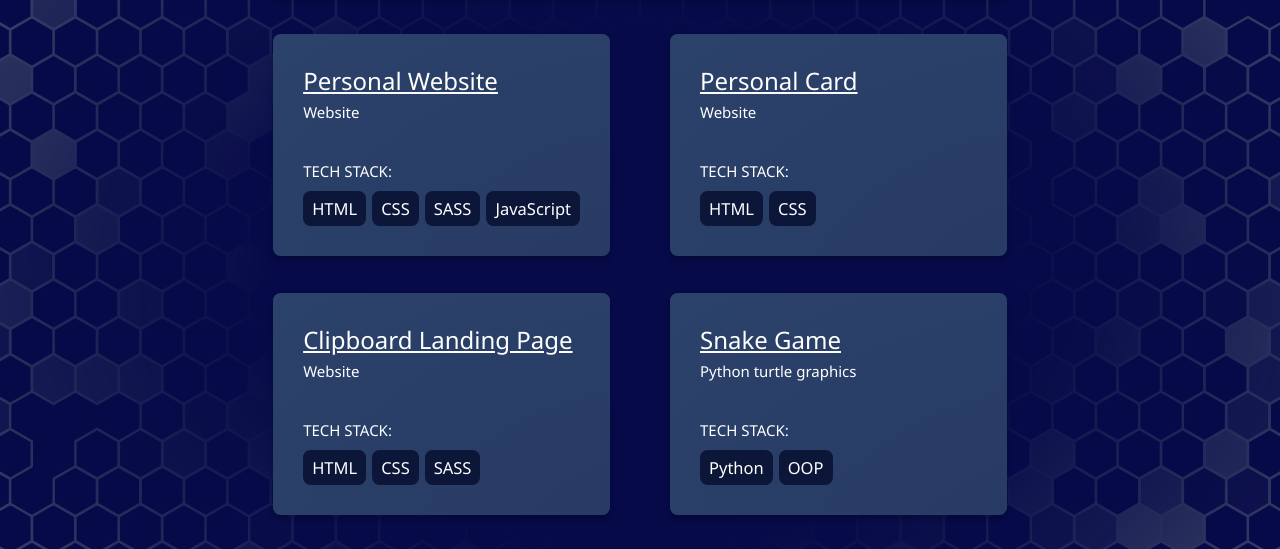
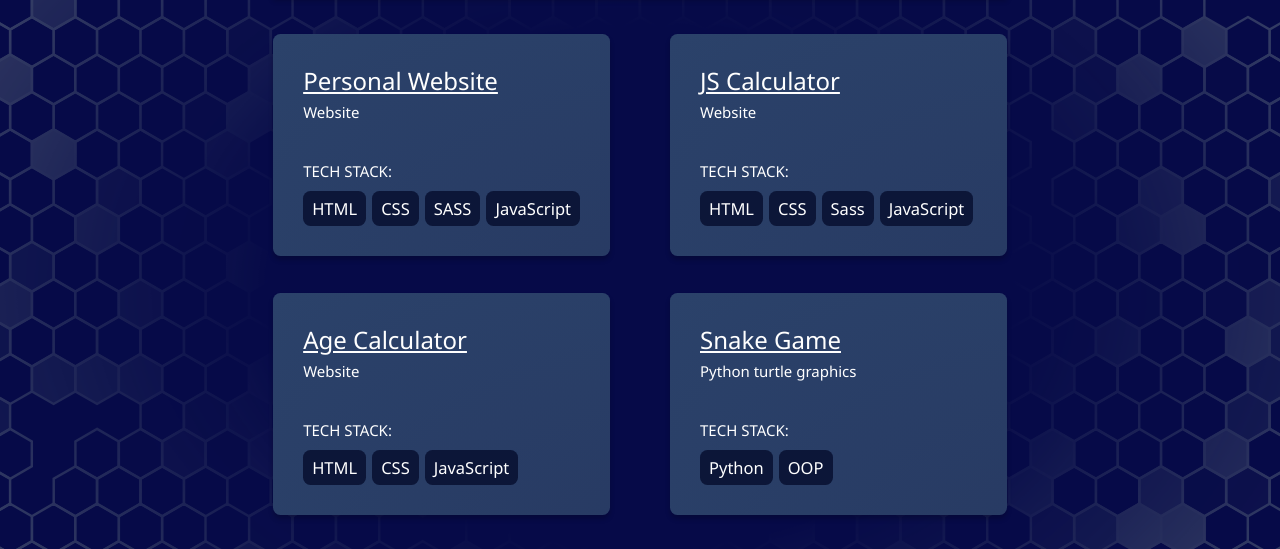
Before and after one commit to GamalHafez/projects-showcase, a plain HTML site: page index.html in a window 1280 px wide. Shown: the part 245-794 px from the top of the page. Drawn offline with Linux system fonts and the light colour scheme.

Commit message:
update: replace old projects with new ones

```diff
--- a/index.html
+++ b/index.html
@@ -90,31 +90,33 @@
         <article class="box project">
           <a
             class="link"
-            href="https://gamalhafez.github.io/personal-card-component/"
+            href="https://github.com/GamalHafez/js-calculator"
             target="_blank"
-            ><h2 class="project__heading">Personal Card</h2></a
+            ><h2 class="project__heading">JS Calculator</h2></a
           >
           <h3 class="project__type">Website</h3>
           <p class="project__stack">Tech stack:</p>
           <ul class="project__list">
             <li class="project__skill">HTML</li>
             <li class="project__skill">CSS</li>
+            <li class="project__skill">Sass</li>
+            <li class="project__skill">JavaScript</li>
           </ul>
         </article>
 
         <article class="box project">
           <a
             class="link"
-            href="https://gamalhafez.github.io/clipboard-landing-page-challenge/"
+            href="https://github.com/GamalHafez/Age-Calculator"
             target="_blank"
-            ><h2 class="project__heading">Clipboard Landing Page</h2></a
+            ><h2 class="project__heading">Age Calculator</h2></a
           >
           <h3 class="project__type">Website</h3>
           <p class="project__stack">Tech stack:</p>
           <ul class="project__list">
             <li class="project__skill">HTML</li>
             <li class="project__skill">CSS</li>
-            <li class="project__skill">SASS</li>
+            <li class="project__skill">JavaScript</li>
           </ul>
         </article>
 
```
